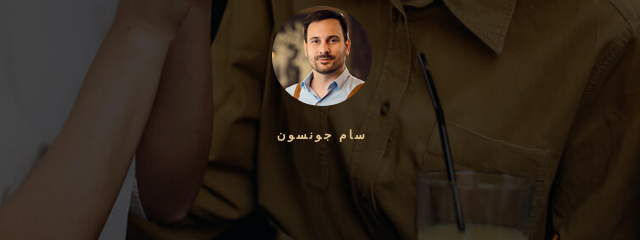
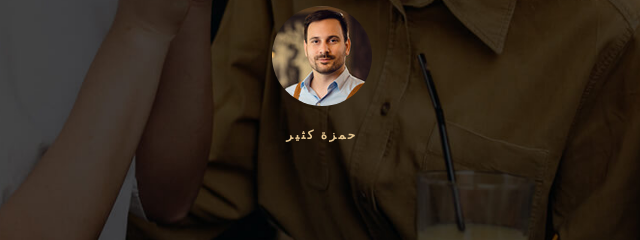
Before and after one commit to zarda-restaurant/_, a plain HTML site: page index.html in a window 1280 px wide. Shown: the part 5160-5400 px from the top of the page, 318-958 px from the left. Drawn offline with nearby package versions, Linux system fonts and the light colour scheme; a web font is replaced by a local one.

Commit message:
Update index.html

```diff
--- a/index.html
+++ b/index.html
@@ -689,7 +689,7 @@
             <img src="./assets/images/testi-avatar.jpg" width="100" height="100" loading="lazy" alt="سام جونسون"
               class="img">
 
-            <p class="label-2 profile-name">سام جونسون</p>
+            <p class="label-2 profile-name">حمزة كثير</p>
           </div>
 
         </div>
```
